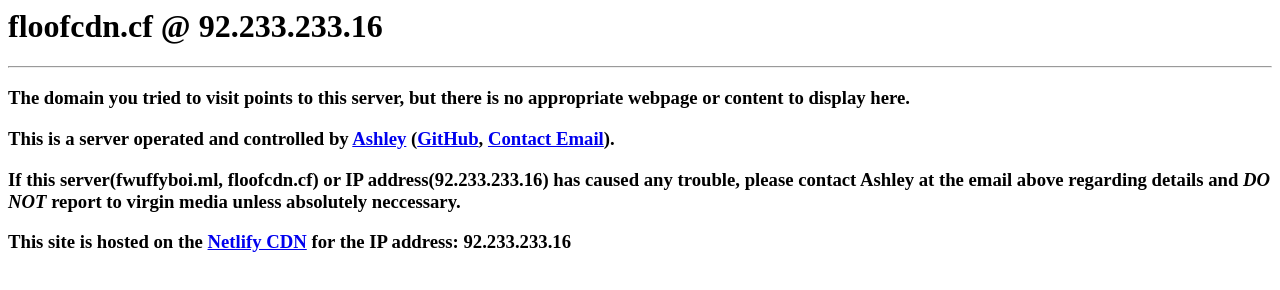
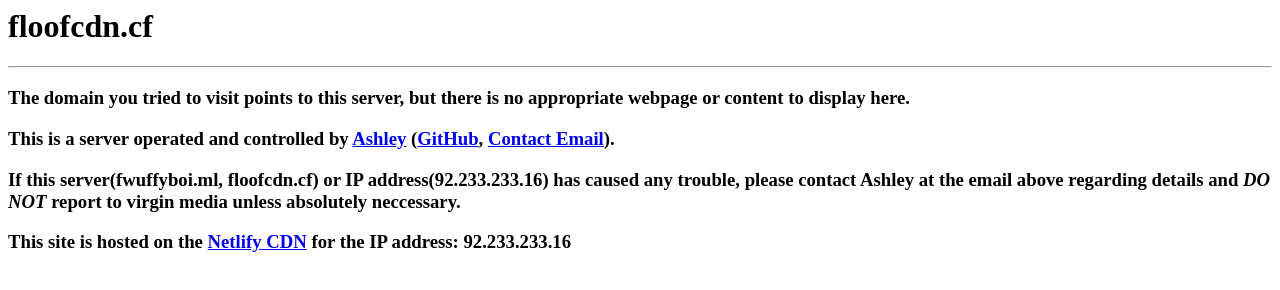
Before and after one commit to The-Floof-Corp/floofcdn.cf.html, a plain HTML site: page index.html in a window 1280 px wide. Drawn offline with Linux system fonts and the light colour scheme.

Commit message:
Update index.html

```diff
--- a/index.html
+++ b/index.html
@@ -1,7 +1,7 @@
 <html>
     <head></head>
     <body>
-        <h1>floofcdn.cf @ 92.233.233.16</h1>
+        <h1>floofcdn.cf</h1>
         <hr>
         <h3>The domain you tried to visit points to this server, but there is no appropriate webpage or content to display here.</h3>
         <h3>This is a server operated and controlled by <a href="//floof.ml/">Ashley</a> (<a href="https://github.com/fwuffyboi">GitHub</a>, <a href="mailto:biscuitisnotacookie@protonmail.com">Contact Email</a>).</h3>
```
